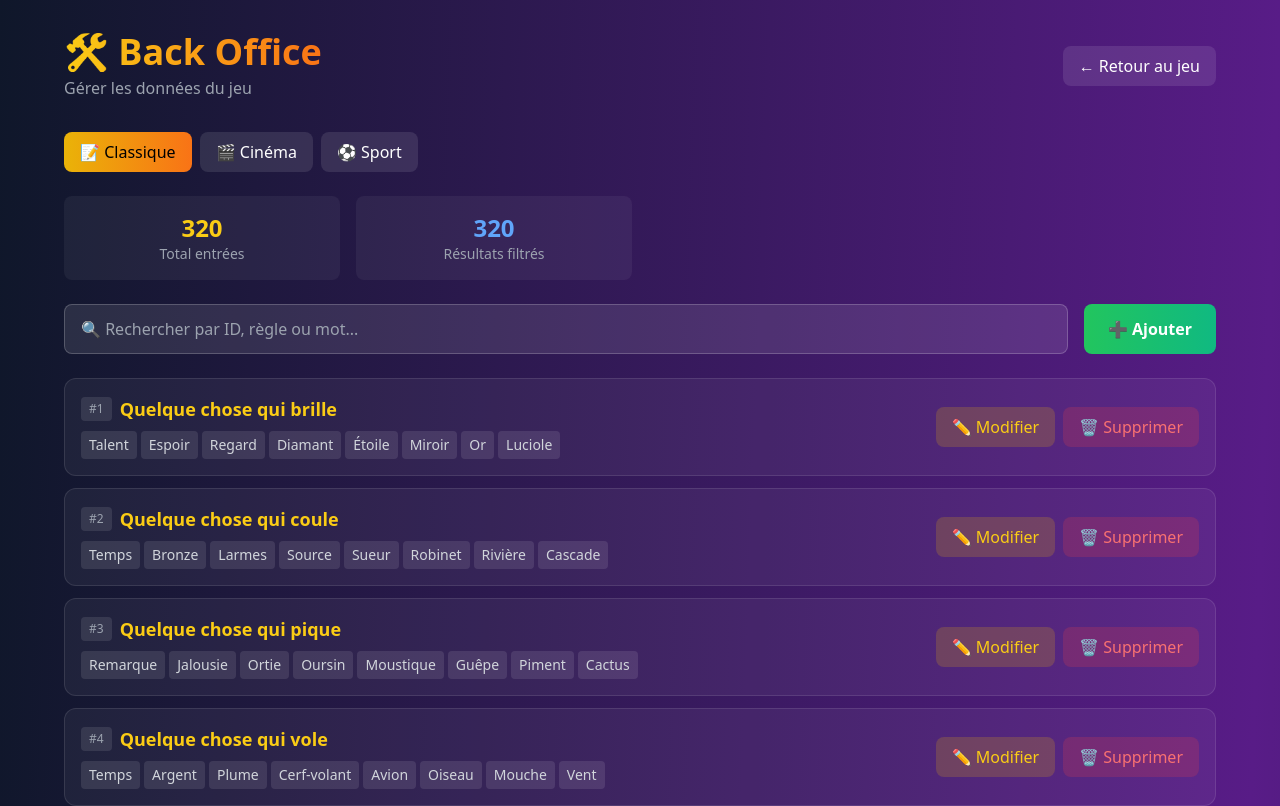
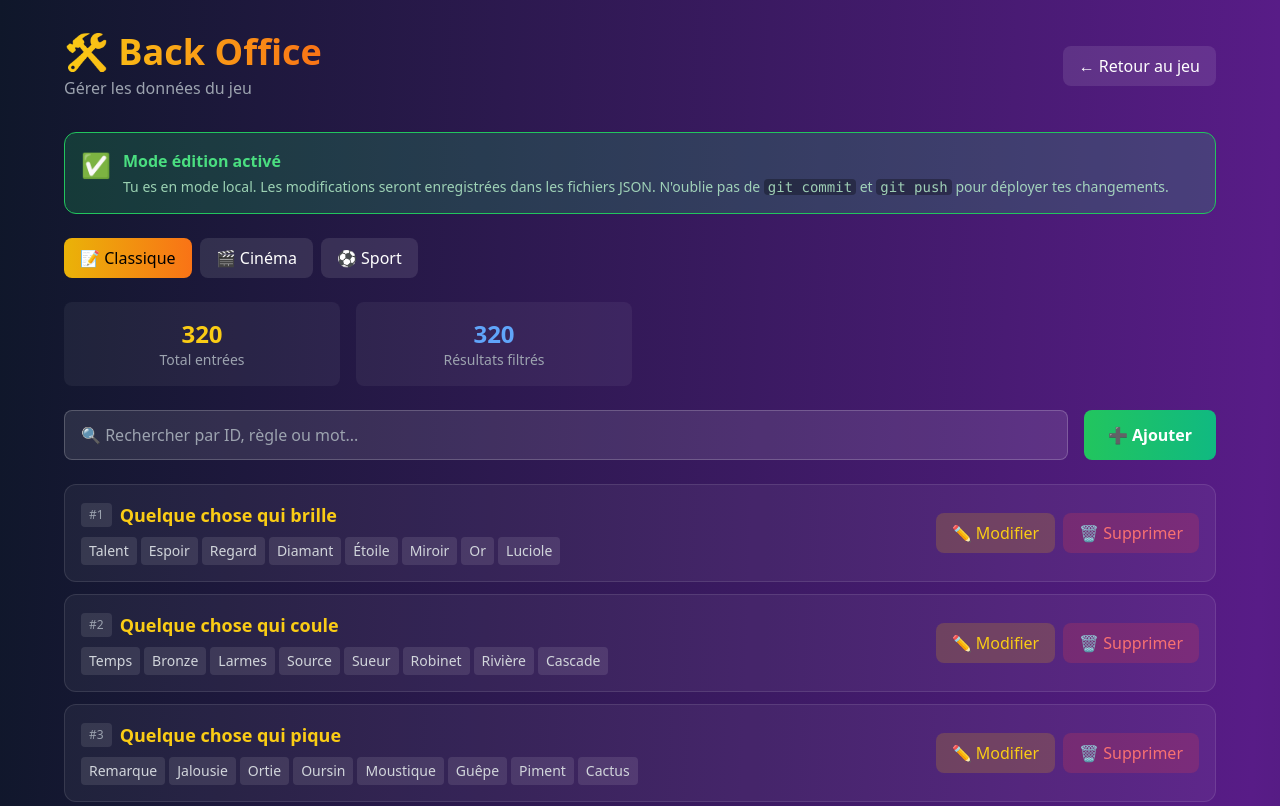
Before and after one commit to benjalam/Convergence, a Next.js app: page /admin in a window 1280 px wide. Shown: the top 806 px of the page. Built offline with nearby package versions, Linux system fonts and the light colour scheme.

Commit message:
Back office : mode lecture seule en production
- Détection automatique local vs production
- Boutons désactivés en production (Vercel)
- Messages d'avertissement clairs
- Indication verte en mode local (édition activée)
- Instructions pour modifier en local

```diff
--- a/app/admin/page.js
+++ b/app/admin/page.js
@@ -19,6 +19,12 @@ export default function AdminPage() {
   const [isAddingNew, setIsAddingNew] = useState(false);
   const [newEntry, setNewEntry] = useState({ regle: "", mots: ["", "", "", "", "", "", "", ""] });
   const [message, setMessage] = useState({ type: "", text: "" });
+  const [isLocal, setIsLocal] = useState(false);
+
+  // Vérifier si on est en local
+  useEffect(() => {
+    setIsLocal(window.location.hostname === "localhost" || window.location.hostname === "127.0.0.1");
+  }, []);
 
   // Charger les données
   const fetchData = useCallback(async () => {
@@ -176,6 +182,36 @@ export default function AdminPage() {
           </Link>
         </div>
 
+        {/* Avertissement mode production / confirmation mode local */}
+        {!isLocal ? (
+          <div className="mb-6 p-4 bg-amber-500/20 border border-amber-500 rounded-xl">
+            <div className="flex items-start gap-3">
+              <span className="text-2xl">⚠️</span>
+              <div>
+                <p className="font-bold text-amber-400">Mode lecture seule</p>
+                <p className="text-sm text-amber-200/80 mt-1">
+                  Les modifications ne sont pas possibles en production (Vercel).
+                  Pour modifier les données, lance le serveur en local avec <code className="bg-black/30 px-1 rounded">npm run dev</code>
+                  puis accède à <code className="bg-black/30 px-1 rounded">localhost:3000/admin</code>
+                </p>
+              </div>
+            </div>
+          </div>
+        ) : (
+          <div className="mb-6 p-4 bg-green-500/20 border border-green-500 rounded-xl">
+            <div className="flex items-start gap-3">
+              <span className="text-2xl">✅</span>
+              <div>
+                <p className="font-bold text-green-400">Mode édition activé</p>
+                <p className="text-sm text-green-200/80 mt-1">
+                  Tu es en mode local. Les modifications seront enregistrées dans les fichiers JSON.
+                  N'oublie pas de <code className="bg-black/30 px-1 rounded">git commit</code> et <code className="bg-black/30 px-1 rounded">git push</code> pour déployer tes changements.
+                </p>
+              </div>
+            </div>
+          </div>
+        )}
+
         {/* Message */}
         {message.text && (
           <div
@@ -234,11 +270,20 @@ export default function AdminPage() {
           />
           <button
             onClick={() => {
+              if (!isLocal) {
+                showMessage("error", "Modifications impossibles en production. Utilise le mode local.");
+                return;
+              }
               setIsAddingNew(true);
               setEditingEntry(null);
               setNewEntry({ regle: "", mots: ["", "", "", "", "", "", "", ""] });
             }}
-            className="px-6 py-3 bg-gradient-to-r from-green-500 to-emerald-500 rounded-lg font-bold hover:opacity-90 transition"
+            disabled={!isLocal}
+            className={`px-6 py-3 rounded-lg font-bold transition ${
+              isLocal
+                ? "bg-gradient-to-r from-green-500 to-emerald-500 hover:opacity-90"
+                : "bg-gray-600 cursor-not-allowed opacity-50"
+            }`}
           >
             ➕ Ajouter
           </button>
@@ -387,16 +432,36 @@ export default function AdminPage() {
                   <div className="flex gap-2">
                     <button
                       onClick={() => {
+                        if (!isLocal) {
+                          showMessage("error", "Modifications impossibles en production. Utilise le mode local.");
+                          return;
+                        }
                         startEdit(entry);
                         setIsAddingNew(false);
                       }}
-                      className="px-4 py-2 bg-yellow-500/20 hover:bg-yellow-500/30 text-yellow-400 rounded-lg transition"
+                      disabled={!isLocal}
+                      className={`px-4 py-2 rounded-lg transition ${
+                        isLocal
+                          ? "bg-yellow-500/20 hover:bg-yellow-500/30 text-yellow-400"
+                          : "bg-gray-600/30 text-gray-500 cursor-not-allowed"
+                      }`}
                     >
                       ✏️ Modifier
                     </button>
                     <button
-                      onClick={() => handleDelete(entry.id)}
-                      className="px-4 py-2 bg-red-500/20 hover:bg-red-500/30 text-red-400 rounded-lg transition"
+                      onClick={() => {
+                        if (!isLocal) {
+                          showMessage("error", "Modifications impossibles en production. Utilise le mode local.");
+                          return;
+                        }
+                        handleDelete(entry.id);
+                      }}
+                      disabled={!isLocal}
+                      className={`px-4 py-2 rounded-lg transition ${
+                        isLocal
+                          ? "bg-red-500/20 hover:bg-red-500/30 text-red-400"
+                          : "bg-gray-600/30 text-gray-500 cursor-not-allowed"
+                      }`}
                     >
                       🗑️ Supprimer
                     </button>
```
